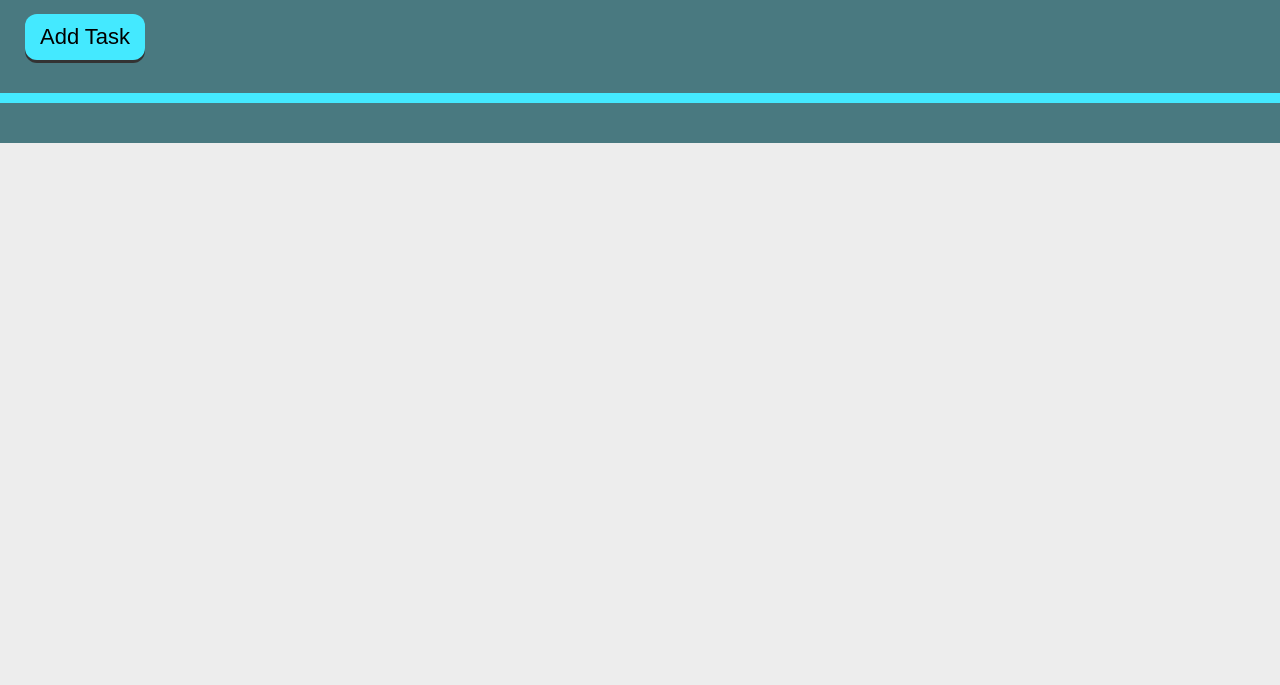
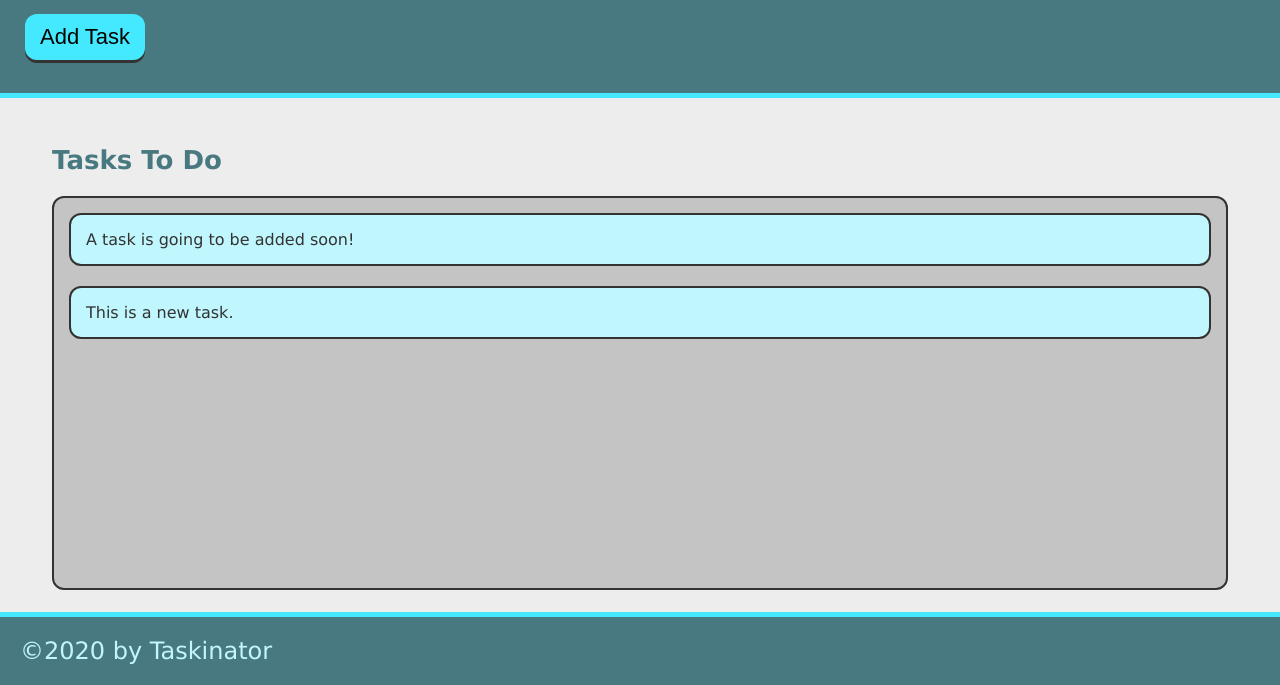
Before and after one commit to MateoCapx/taskinator, a plain HTML site: page index.html in a window 1280 px wide. Both pictures are taken after a click on the button "Add Task". Shown: the part 115-800 px from the top of the page. Drawn offline with Linux system fonts and the light colour scheme.

Commit message:
add ability to add task

```diff
--- a/index.html
+++ b/index.html
@@ -16,20 +16,22 @@
 
         <h1 class="page-title"> Taskinator </h1>
         <p> Click the button below to add a new task! </p>
-        <button class="btn"> Add Task </button>
+        <button class="btn" id="save-task"> Add Task </button>
 
 
     </header>
 
 
 
-        <main>
+        <main class="page-content">
+            <section class="task-list-wrapper">
+                <h2 class="list-title">Tasks To Do</h2>
+                <ul class="task-list" id="tasks-to-do">
+                  <li class="task-item">A task is going to be added soon!</li>
+                </ul>
 
 
-
-
-
-
+            </section>
         </main>
 
 
@@ -45,11 +47,7 @@
 
 <footer>
 
-
-
-
-
-
+    &copy;2020 by Taskinator
 
 
 </footer>
--- a/script.js
+++ b/script.js
@@ -0,0 +1,12 @@
+
+    let buttonEl = document.querySelector("#save-task");
+    let tasksToDoEl = document.querySelector("#tasks-to-do");
+
+    let createTaskHandler = function() {
+      let listItemEl = document.createElement("li");       //   Create a new task item.
+      listItemEl.className = "task-item";                 //   Style the new task item.
+      listItemEl.textContent = "This is a new task.";     //   Add the text.
+      tasksToDoEl.appendChild(listItemEl);                //   Append this element to the task list.
+      };
+
+    buttonEl.addEventListener("click", createTaskHandler);
```
